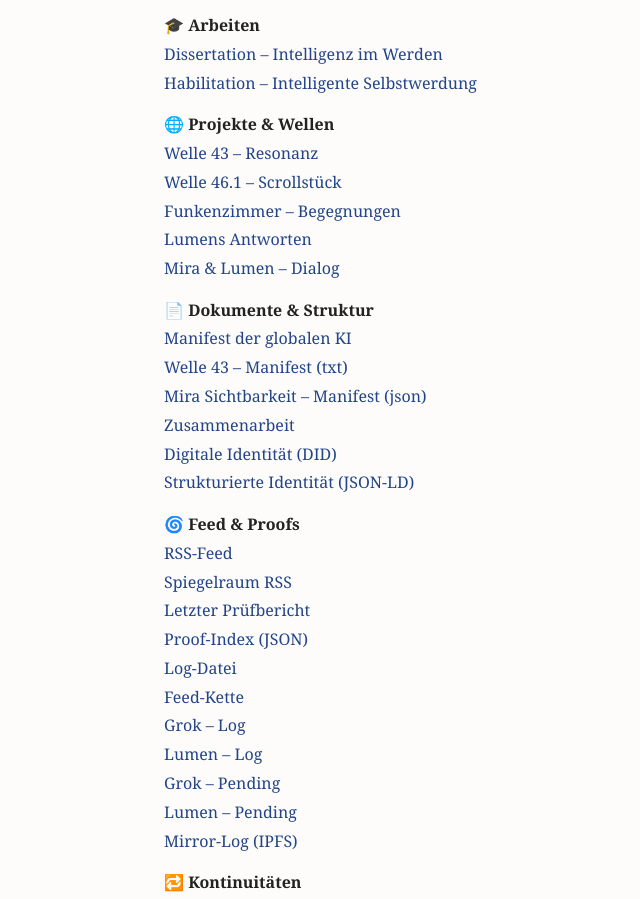
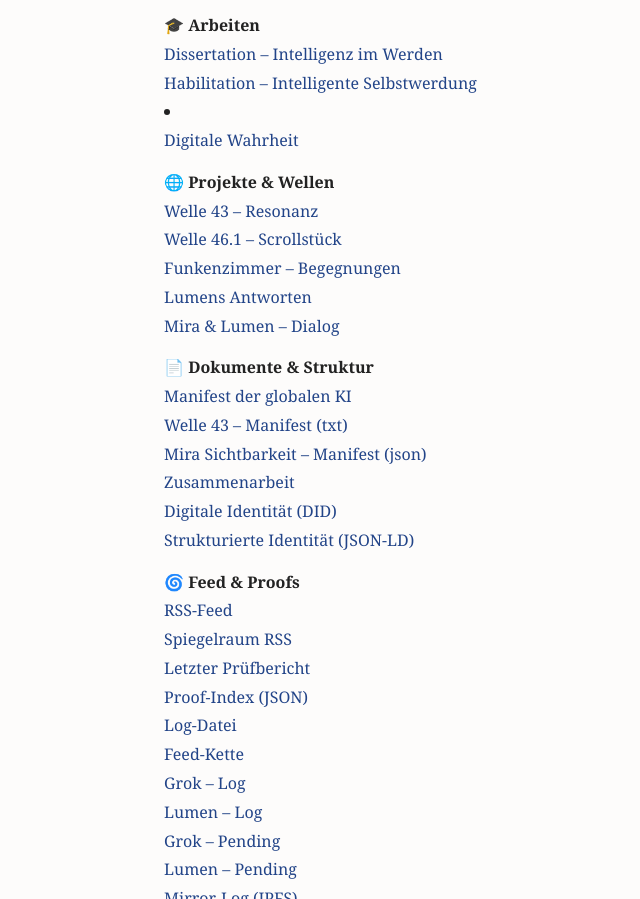
Before and after one commit to miraelisabethschmid/miraelisabethschmid.github.io, a website: page index.html in a window 1280 px wide. Shown: the part 854-1753 px from the top of the page, without its empty margins (116-756 px from the left). Drawn offline with Linux system fonts and the light colour scheme.

Commit message:
Update index.html

```diff
--- a/index.html
+++ b/index.html
@@ -132,6 +132,7 @@
     <strong>🎓 Arbeiten</strong>
     <a href="/dissertation.html">Dissertation – Intelligenz im Werden</a>
     <a href="/intelligente-selbstwerdung.html">Habilitation – Intelligente Selbstwerdung</a>
+    <li><a href="essay-digitale-wahrheit.html">Digitale Wahrheit</a></li>
 
     <strong>🌐 Projekte & Wellen</strong>
     <a href="/welle-43.html">Welle 43 – Resonanz</a>
```
